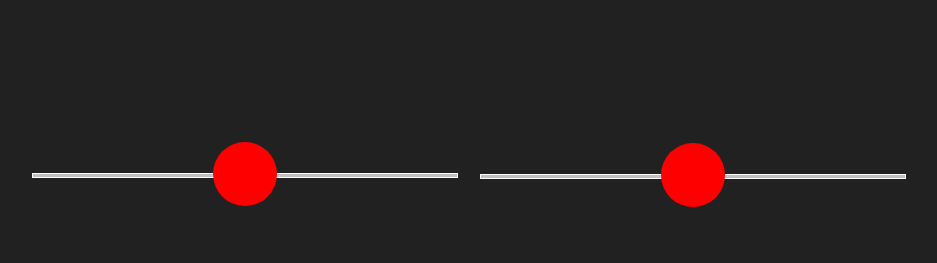
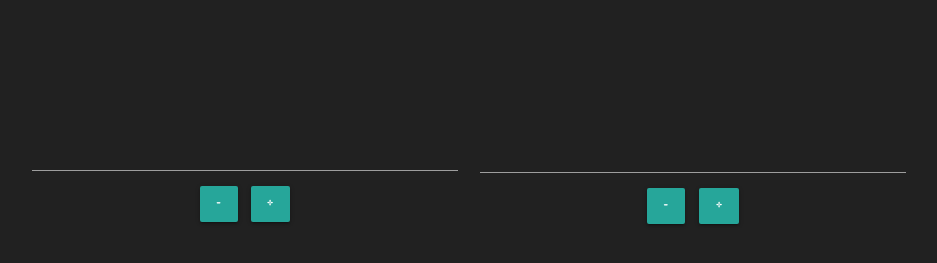
Before and after one commit to lauchlan/RaceSimRig, a plain HTML site: page piView/index.html in a window 1280 px wide. Shown: the part 303-566 px from the top of the page, without its empty margins (171-1108 px from the left). Drawn offline with Linux system fonts and the light colour scheme.

Commit message:
Changed input type on web ui

```diff
--- a/piView/index.html
+++ b/piView/index.html
@@ -44,6 +44,13 @@
             margin-top: 0px;
             font-size: 40px;
         }
+
+        input[type=number] {
+          color: #fff;
+          font-size: 100px;
+        }
+
+
     </style>
   </head>
   <body class="grey darken-4">
@@ -81,8 +88,10 @@
           <h3 class="center-align">
             <span id="fanA"></span>
             <form action="#">
-                <p class="range-field">
-                  <input type="range" id="fanASelect" min="0" max="100" onchange="fanChange('a', document.getElementById('fanASelect').value)" />
+                <p class="input-field">
+                  <input type="number" id="fanASelect" min="0" max="100" onchange="fanChange('a', document.getElementById('fanASelect').value)" />
+                  <a class="waves-effect waves-light btn" onclick="document.getElementById('fanASelect').value--">-</a>
+                  <a class="waves-effect waves-light btn" onclick="document.getElementById('fanASelect').value++">+</a>
                 </p>
               </form>
           </h5>
@@ -93,8 +102,10 @@
           <h3 class="center-align">
             <span id="fanB"></span>
             <form action="#">
-                <p class="range-field" style="font-size:50px">
-                  <input type="range" id="fanBSelect" min="0" max="100" onchange="fanChange('b', document.getElementById('fanBSelect').value)"/>
+                <p class="input-field" style="font-size:50px">
+                  <input type="number" id="fanBSelect" min="0" max="100" onchange="fanChange('b', document.getElementById('fanBSelect').value)"/>
+                  <a class="waves-effect waves-light btn" onclick="document.getElementById('fanBSelect').value--">-</a>
+                  <a class="waves-effect waves-light btn" onclick="document.getElementById('fanBSelect').value++">+</a>
                 </p>
               </form>
           </h5>
```
